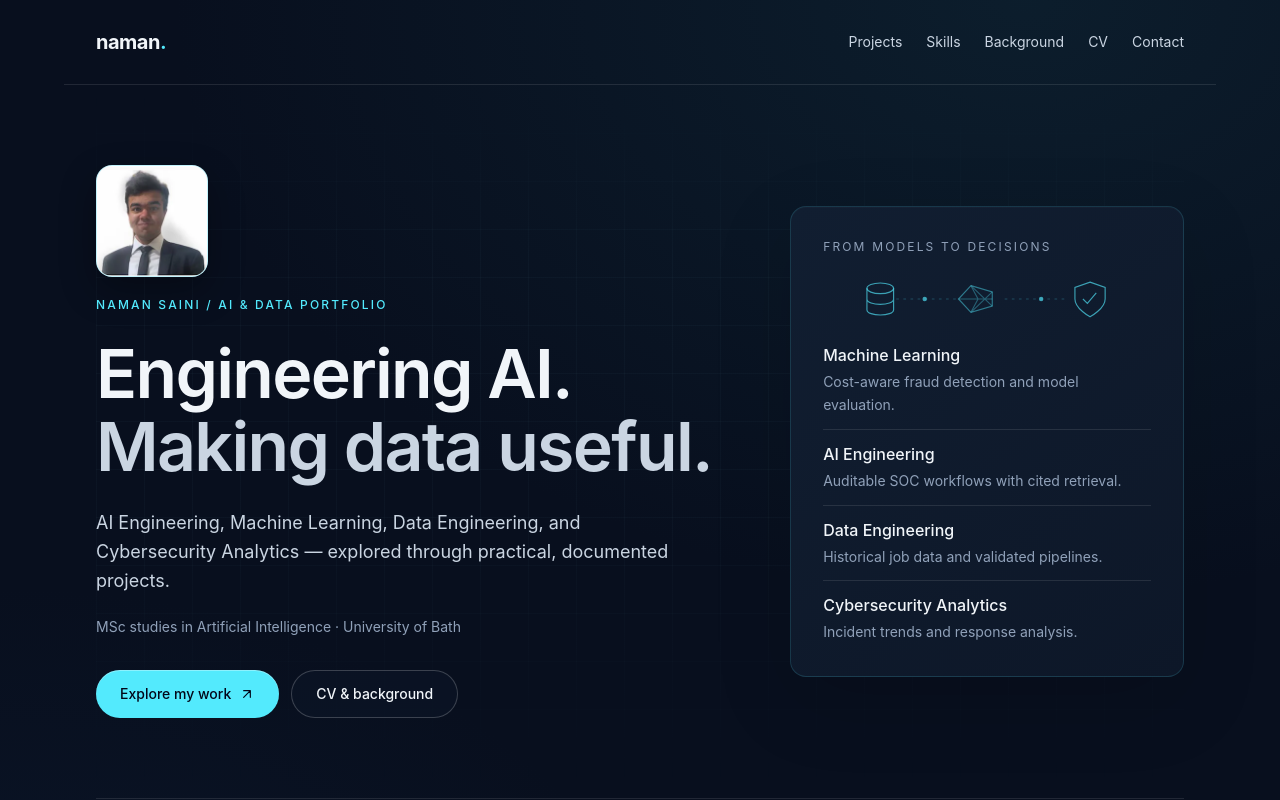
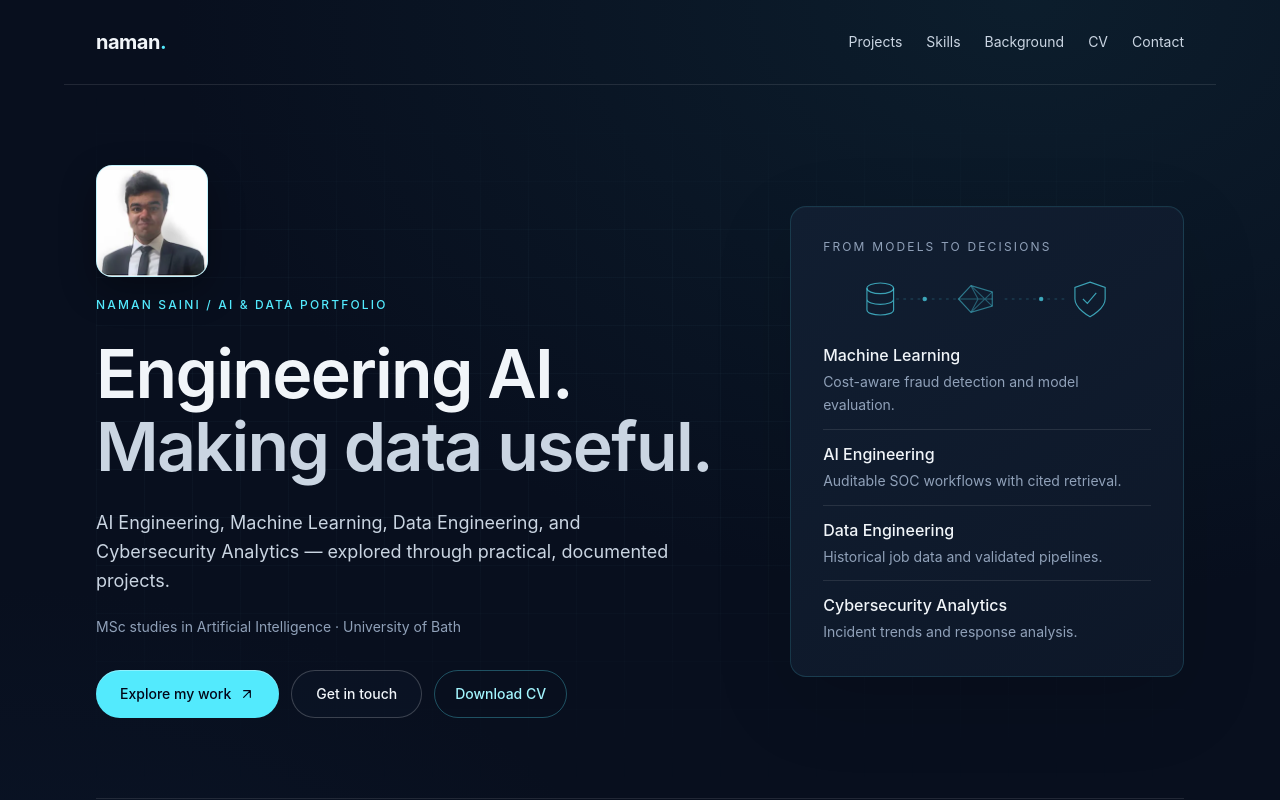
Before and after one commit to NamanSaini04/naman-ai-portfolio, a React (Vite) app: page / in a window 1280 px wide. Shown: the top 800 px of the page. Built offline with nearby package versions, Linux system fonts and the light colour scheme.

Commit message:
Add CV download in hero while preserving Get in touch CTA

```diff
--- a/src/components/HeroIntro.jsx
+++ b/src/components/HeroIntro.jsx
@@ -1,4 +1,4 @@
-import { showCV } from '../data/siteConfig'
+import { showCV, cvPdfUrl } from '../data/siteConfig'
 import { motion, useReducedMotion } from 'motion/react'
 import ArrowIcon from './ArrowIcon'
 
@@ -31,7 +31,8 @@ export default function HeroIntro({ primaryLink, secondaryLink }) {
       <motion.p variants={entrance} className="mt-5 text-sm leading-relaxed text-slate-400">MSc studies in Artificial Intelligence · University of Bath</motion.p>
       <motion.div variants={entrance} className="mt-8 flex flex-wrap gap-3">
         <a href="#projects" className={primaryLink}>Explore my work <ArrowIcon /></a>
-        <a href={showCV ? '#cv' : '#contact'} className={secondaryLink}>{showCV ? 'CV & background' : 'Get in touch'}</a>
+        <a href="#contact" className={secondaryLink}>Get in touch</a>
+        {showCV && <a href={cvPdfUrl} download="Naman_Saini_CV.pdf" className="inline-flex min-h-12 items-center justify-center rounded-full border border-cyan-300/30 px-5 py-3 text-sm font-medium text-cyan-200 transition-colors hover:bg-cyan-300/10">Download CV</a>}
       </motion.div>
     </motion.div>
   )
```
